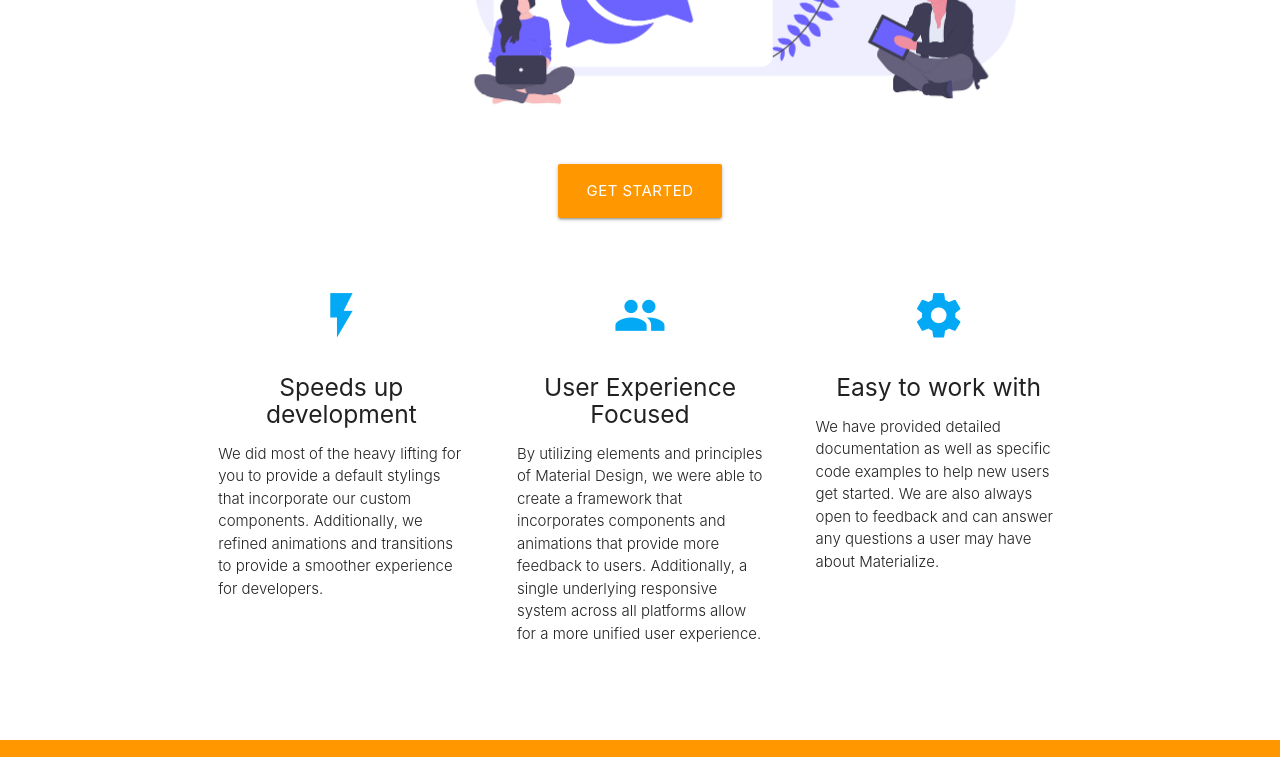
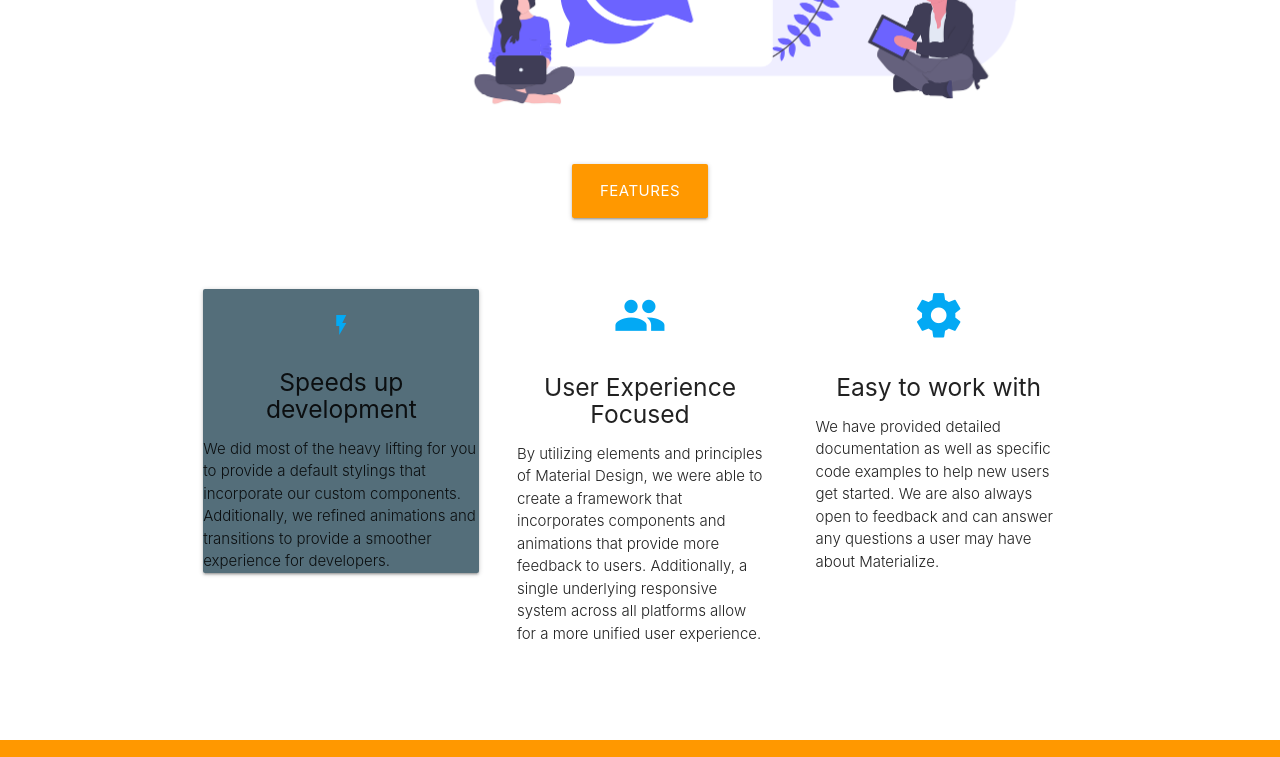
Before and after one commit to droombuildweek/buildWeek4_15_19-Droom-UI, a plain HTML site: page Features.html in a window 1280 px wide. Shown: the part 401-1158 px from the top of the page. Drawn offline with nearby package versions, Linux system fonts and the light colour scheme.

Commit message:
Playing around with cards, also made some changes
- Button Changed to Features
- About to add image cards

```diff
--- a/Features.html
+++ b/Features.html
@@ -32,7 +32,7 @@
       <div class="row center">
       </div>
       <div class="row center">
-        <a href="http://materializecss.com/getting-started.html" id="download-button" class="btn-large waves-effect waves-light orange">Get Started</a>
+        <a href="http://materializecss.com/getting-started.html" id="download-button" class="btn-large waves-effect waves-light orange">Features</a>
       </div>
     </div>
   </div>
@@ -44,7 +44,7 @@
       <!--   Icon Section   -->
       <div class="row">
         <div class="col s12 m4">
-          <div class="icon-block">
+          <div class="card blue-grey darken-1">
             <h2 class="center light-blue-text"><i class="material-icons">flash_on</i></h2>
             <h5 class="center">Speeds up development</h5>
 
```
